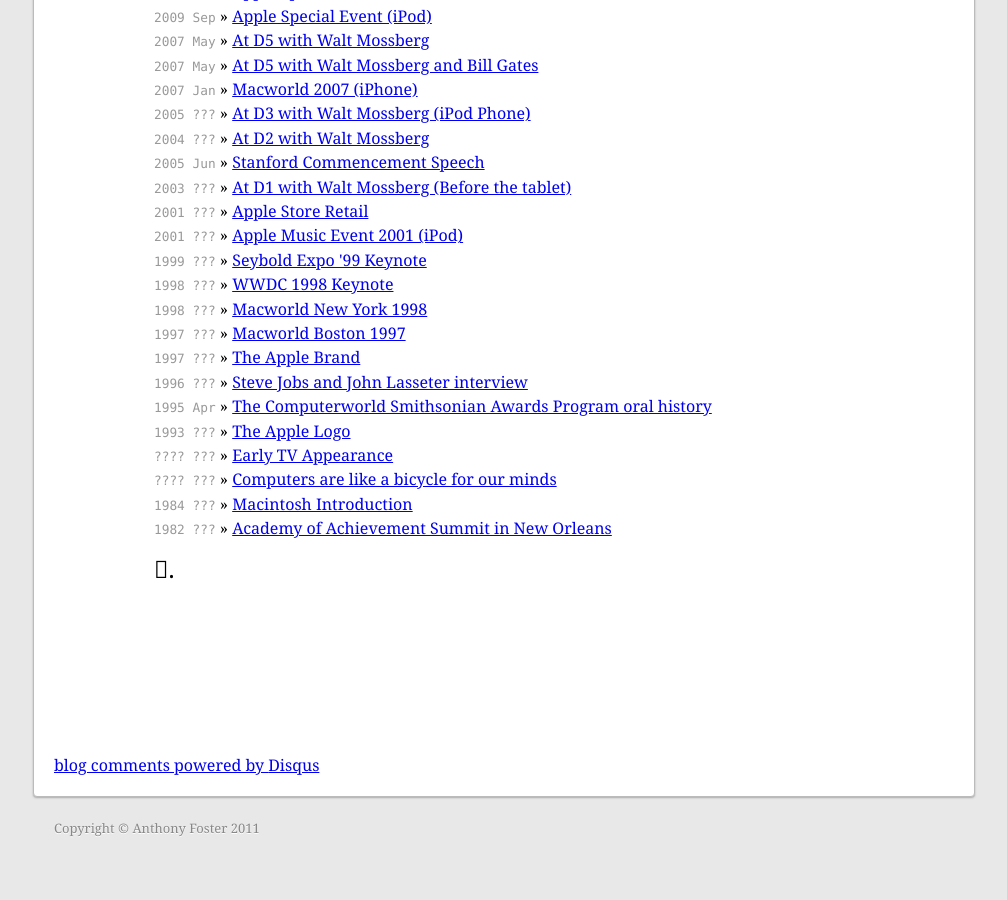
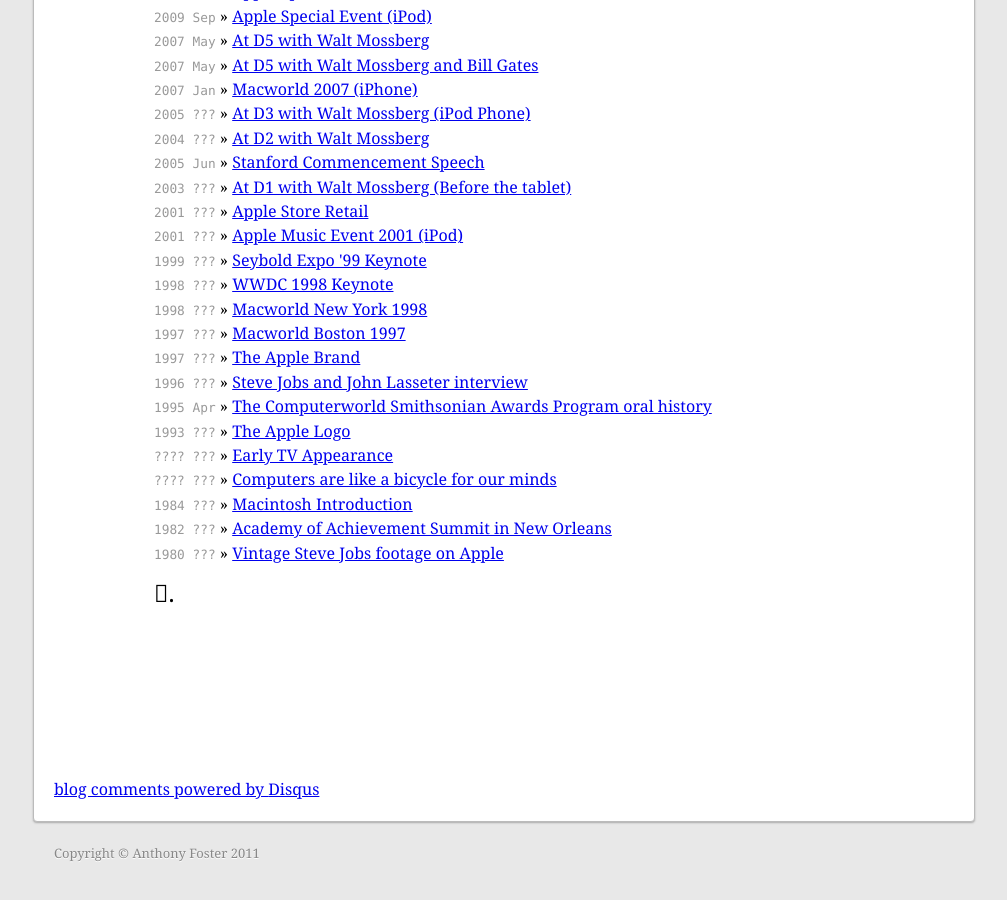
Before and after one commit to aantthony/url3.tk, a Jekyll site: the page built from _posts/2011-10-09-sjobs.html, in a window 1280 px wide and 900 px high, scrolled down 1163 px. Shown: the whole window, without its empty margins (136-1143 px from the left). Built offline with Jekyll 4.4.1, drawn with Linux system fonts in a browser that asks for light colours; comment, search, counter and statistics services are not loaded; before the commit the page ends 2039 px from its top, so only the background shows below that.

Commit message:
old video

```diff
--- a/_posts/2011-10-09-sjobs.html
+++ b/_posts/2011-10-09-sjobs.html
@@ -42,13 +42,14 @@ title: Thank You Steve
 	<li><span>1997 ???</span> » <a href="http://www.youtube.com/watch?v=vmG9jzCHtSQ">The Apple Brand</a></li>
 	<li><span>1996 ???</span> » <a href="http://www.youtube.com/watch?v=E29v8vF0u-8">Steve Jobs and John Lasseter interview</a></li>
 
-	<li><span>1995 Apr</span> » <a href="http://www.cwheroes.org/archives/histories/jobs.pdf">The Computerworld Smithsonian Awards Program oral history</a></li>
+	<li><span>1995 Apr</span> » <a href="http://www.cio.com/article/692938/Video_The_Steve_Jobs_95_Interview_Unabridged">The Computerworld Smithsonian Awards Program oral history</a></li><!--http://www.cwheroes.org/archives/histories/jobs.pdf-->
 	<li><span>1993 ???</span> » <a href="http://www.youtube.com/watch?v=xb8idEf-Iak">The Apple Logo</a></li>
 	<li><span>???? ???</span> » <a href="http://www.youtube.com/watch?v=FzDBiUemCSY">Early TV Appearance</a></li>
 
 	<li><span>???? ???</span> » <a href="http://www.youtube.com/watch?v=ob_GX50Za6c">Computers are like a bicycle for our minds</a></li>
 	<li><span>1984 ???</span> » <a href="http://www.youtube.com/watch?v=G0FtgZNOD44">Macintosh Introduction</a></li>
-	<li><span>1982 ???</span> » <a href="http://itunes.apple.com/au/itunes-u/steve-jobs/id412215167?ls=1">Academy of Achievement Summit in New Orleans</a><li>
+	<li><span>1982 ???</span> » <a href="http://itunes.apple.com/au/itunes-u/steve-jobs/id412215167?ls=1">Academy of Achievement Summit in New Orleans</a></li>
+	<li><span>1980 ???</span> » <a href="http://www.computerhistory.org/highlights/stevejobs/video/">Vintage Steve Jobs footage on Apple</a></li>
 </ul>
 
 <p style="font-size:x-large">.</p>
```
